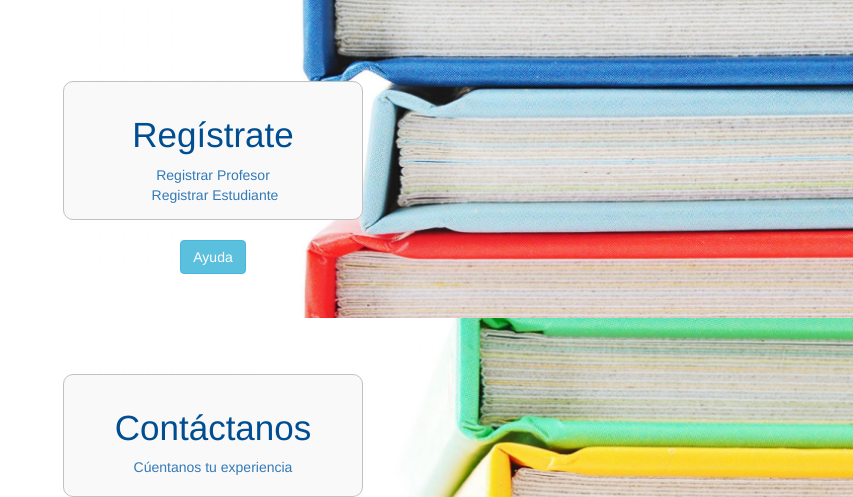
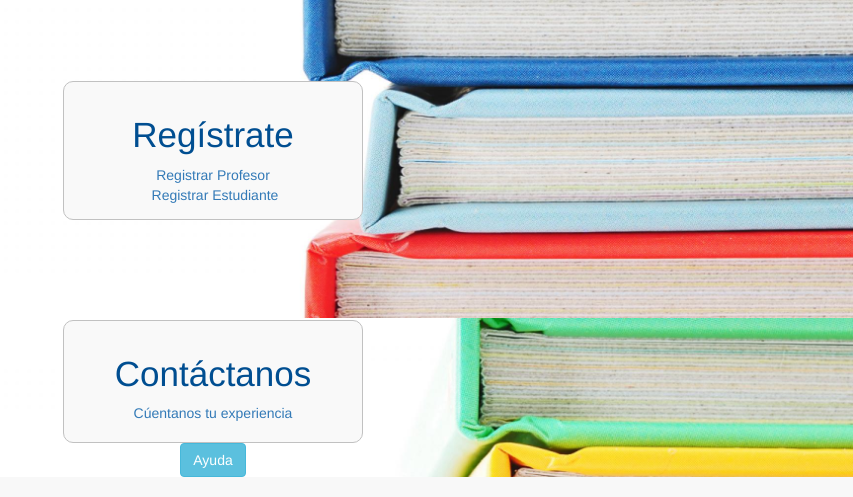
Before and after one commit to cristianbb98/ProyectoLibres, a PHP site: page /sgoa/aplicacion/formularios_registro/Login.php in a window 1280 px wide. Shown: the part 482-979 px from the top of the page, without its empty margins (427-1280 px from the left). Run offline with PHP 8.4, Linux system fonts and the light colour scheme.

Commit message:
Arreglo base de datos con campo "respondido" y boton de ayuda del login

```diff
--- a/sgoa/DataBase/sgoa.sql
+++ b/sgoa/DataBase/sgoa.sql
@@ -552,6 +552,7 @@
  `idUsuario` INT NOT NULL,
  `descripcion` VARCHAR(60),
  `idComentario` VARCHAR(200),
+ `respondido` VARCHAR(2) DEFAULT 'NO',
   `fecha` timestamp DEFAULT CURRENT_TIMESTAMP);
 
   ALTER TABLE `experiencia`
--- a/sgoa/aplicacion/formularios_registro/Login.php
+++ b/sgoa/aplicacion/formularios_registro/Login.php
@@ -72,14 +72,15 @@
             </div>
         </form>
         <script type="text/javascript" src="../../intro.js/intro.js"></script>
-        <br/>
-        <a class="btn btn-info btn-success" href="javascript:void(0);" onclick="javascript:introJs().setOption('showProgress', true).start();">Ayuda</a>
+
         <form method="post">
             <h2 style="color: #004e91; font-size: 250%;">Contáctanos</h2>
-            <div data-step="3" data-intro="En esta sección te puedes registrar" class="Registro_usuarios">
+                <div data-step="4" data-intro="Cuéntanos tu experiencia. ¡Estaremos gustosos!"  class="Contáctanos">
                 <td width="50%"> <a href="../../aplicacion/modulos_comunes/contacto_experiencia.php"> Cúentanos tu experiencia</a></td></br>
                 <label></label>
+                </div>
             </div>
+            <a class="btn btn-info btn-success" href="javascript:void(0);" onclick="javascript:introJs().setOption('showProgress', true).start();">Ayuda</a>
         </form>
     </body>
 </html>
```
Also changed, not shown: 5 other files.
